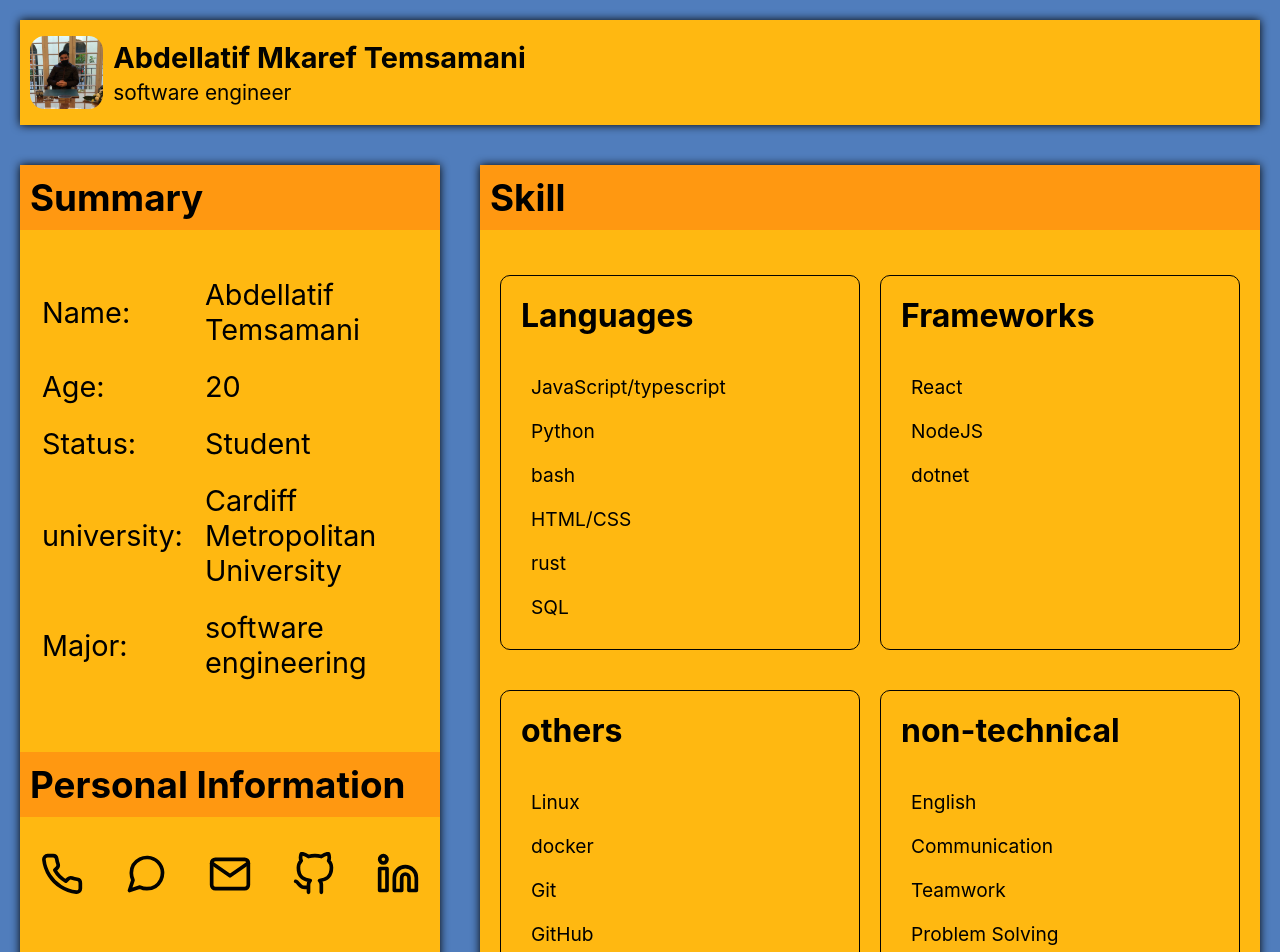
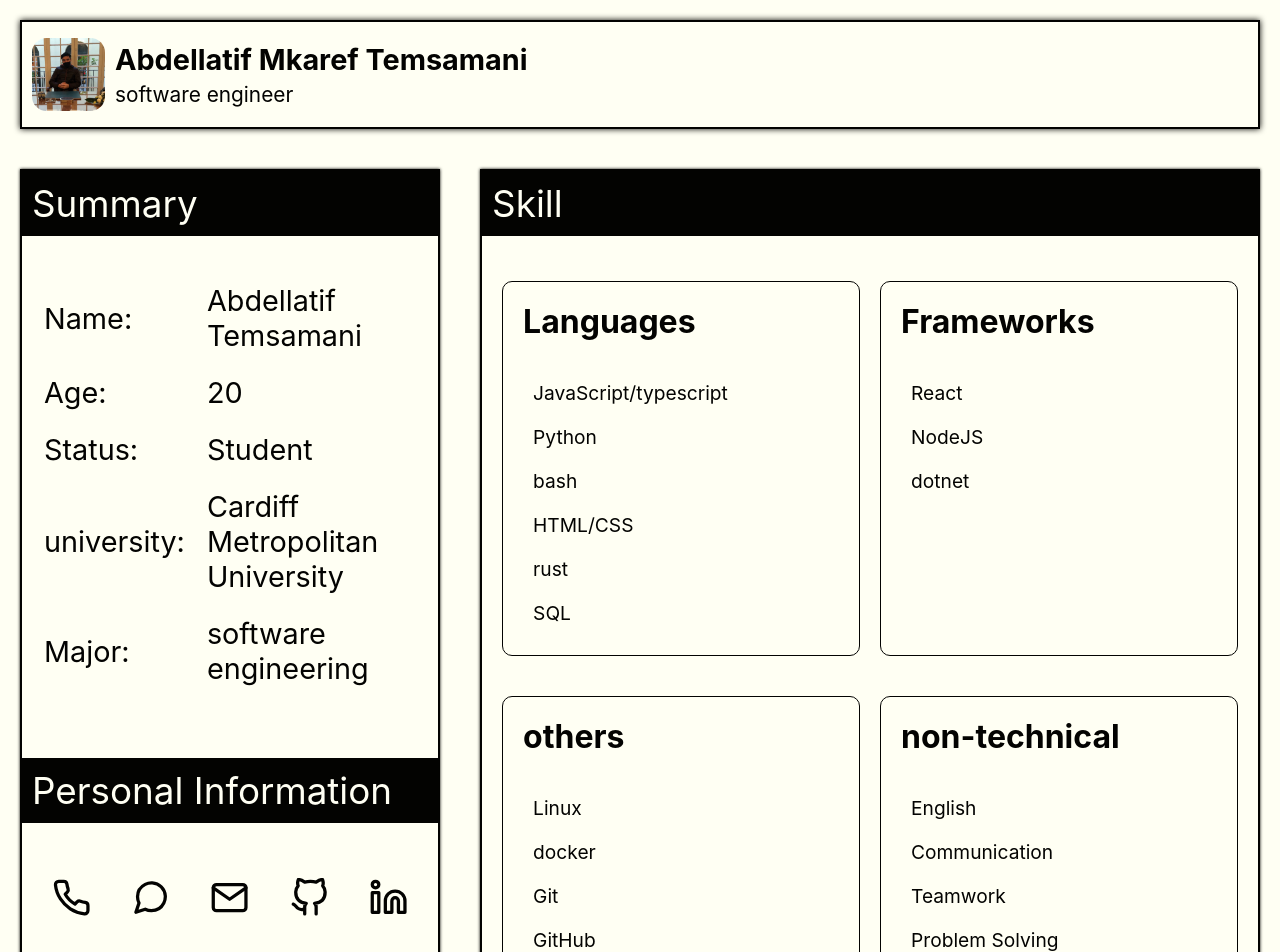
Before and after one commit to abdellatif-temsamani/abdellatif-temsamani, a React (Vite) app: page / in a window 1280 px wide. Shown: the top 952 px of the page. Built offline with nearby package versions, Linux system fonts and the light colour scheme.

Commit message:
refactor: theming

```diff
--- a/index.html
+++ b/index.html
@@ -6,7 +6,6 @@
     <link rel="icon" type="image/svg+xml" href="/src/favicon.svg" />
     <meta name="viewport" content="width=device-width, initial-scale=1.0" />
     <meta http-equiv="description" content="Abdellatif Temsamani CV" />
-    <meta theme-color="var(--blue)" />
     <title>Abdellatif Temsamani</title>
 </head>
 
--- a/src/Components/Header/Header.css
+++ b/src/Components/Header/Header.css
@@ -1,10 +1,11 @@
 .Header {
-  background-color: var(--gold);
+  background-color: var(--white);
   padding: 10px;
   margin: 20px;
 
   display: flex;
-  filter: drop-shadow(0px 0px 5px var(--black));
+  filter: drop-shadow(0px 0px 3px var(--black));
+  border: 2px solid var(--black)
 }
 
 .Header * {
@@ -33,7 +34,6 @@
 .Header img:hover {
   cursor: pointer;
   transform: scale(1.1);
-  filter: drop-shadow(0px 0px 2px var(--black));
 }
 
 @media (max-width: 768px) {
@@ -42,8 +42,11 @@
     align-items: center;
     text-align: center;
     margin: 0;
+    background-color: var(--black);
   }
-
+  .Header * {
+      color: var(--white);
+  }
   .Header h3 {
     font-size: 1.3em;
   }
--- a/src/Components/SidePannel/Components/Card/Card.css
+++ b/src/Components/SidePannel/Components/Card/Card.css
@@ -10,7 +10,9 @@
   font-size: 2.3em;
   margin-bottom: 25px;
   width: 100%;
-  background-color: var(--dark-gold);
+  background-color: var(--black);
+  color: var(--white);
+  font-weight: normal;
 }
 
 @media (max-width: 768px) {
@@ -19,15 +21,7 @@
     filter: none;
   }
 
-  .Card * {
-    color: var(--white);
-  }
-
-  .Card a {
-    color: var(--gold);
-  }
   .Card h1 {
     font-size: 1.5em;
-    background-color: var(--dark-blue);
   }
 }
--- a/src/Components/SidePannel/LeftSidePannel.tsx
+++ b/src/Components/SidePannel/LeftSidePannel.tsx
@@ -8,7 +8,6 @@ class RightSidePannel extends Component {
     render() {
         return (
             <div className="SidePannel Left" >
-
                 <Card title='Summary'>
 
                     <table>
@@ -42,6 +41,7 @@ class RightSidePannel extends Component {
                 </Card>
 
                 <Card title='Personal Information'>
+                    <div className="center">
 
                         <a href="tel:+212617361610">
                             <Phone color="var(--black)" size={64} className="Icon" />
@@ -62,7 +62,7 @@ class RightSidePannel extends Component {
                         <a href="https://www.linkedin.com/in/abdellatif-temsamani-399999225/" target="_">
                             <Linkedin color="var(--black)" size={64} className="Icon" />
                         </a>
-
+                    </div>
                 </Card>
 
             </div>
--- a/src/Components/SidePannel/SidePannel.css
+++ b/src/Components/SidePannel/SidePannel.css
@@ -1,7 +1,7 @@
 .SidePannel {
-  background-color: var(--gold);
   margin: 20px;
-  filter: drop-shadow(0px 0px 5px var(--black));
+  border: 2px solid var(--black);
+  box-shadow: 0px 0px 3px var(--black);
 }
 
 .Left {
@@ -23,23 +23,27 @@
 }
 
 .skillCard {
-  width: 90%;
+  width: 70%;
   margin: 10px;
   border: 1px solid var(--black);
   border-radius: 10px;
   transition: all 0.3s ease-in-out;
 }
 
-.skillCard:hover {
-  box-shadow: 0px 0px 5px var(--black);
-  transform: scale(1.06);
+svg {
+  width: 100%;
+  height: 100%;
+}
+
+.center {
+  display: flex;
+  align-items: center;
 }
 
 @media (max-width: 768px) {
   .SidePannel {
     margin: 0;
     width: 100%;
-    background-color: var(--blue);
     filter: none;
   }
 
--- a/src/index.css
+++ b/src/index.css
@@ -1,10 +1,5 @@
 :root {
   /* color scheme  */
-  --blue: #507DBC;
-  --dark-blue: #36598D;
-  --red: #fd8b7b;
-  --gold: #ffb811;
-  --dark-gold: #ff9811;
   --white: #fffff3;
   --black: #030301;
 }
@@ -13,6 +8,7 @@
   box-sizing: border-box;
   margin: 0;
   padding: 0;
+  color: var(--black);
   outline: none;
 }
 
@@ -27,7 +23,7 @@ body {
     sans-serif;
   -webkit-font-smoothing: antialiased;
   -moz-osx-font-smoothing: grayscale;
-  background-color: var(--blue);
+  background-color: var(--white);
 }
 
 code {
```
Also changed, not shown: 1 other file (tests, documents, lock files or other folders). Lines whose indentation alone changed are shown as unchanged.
